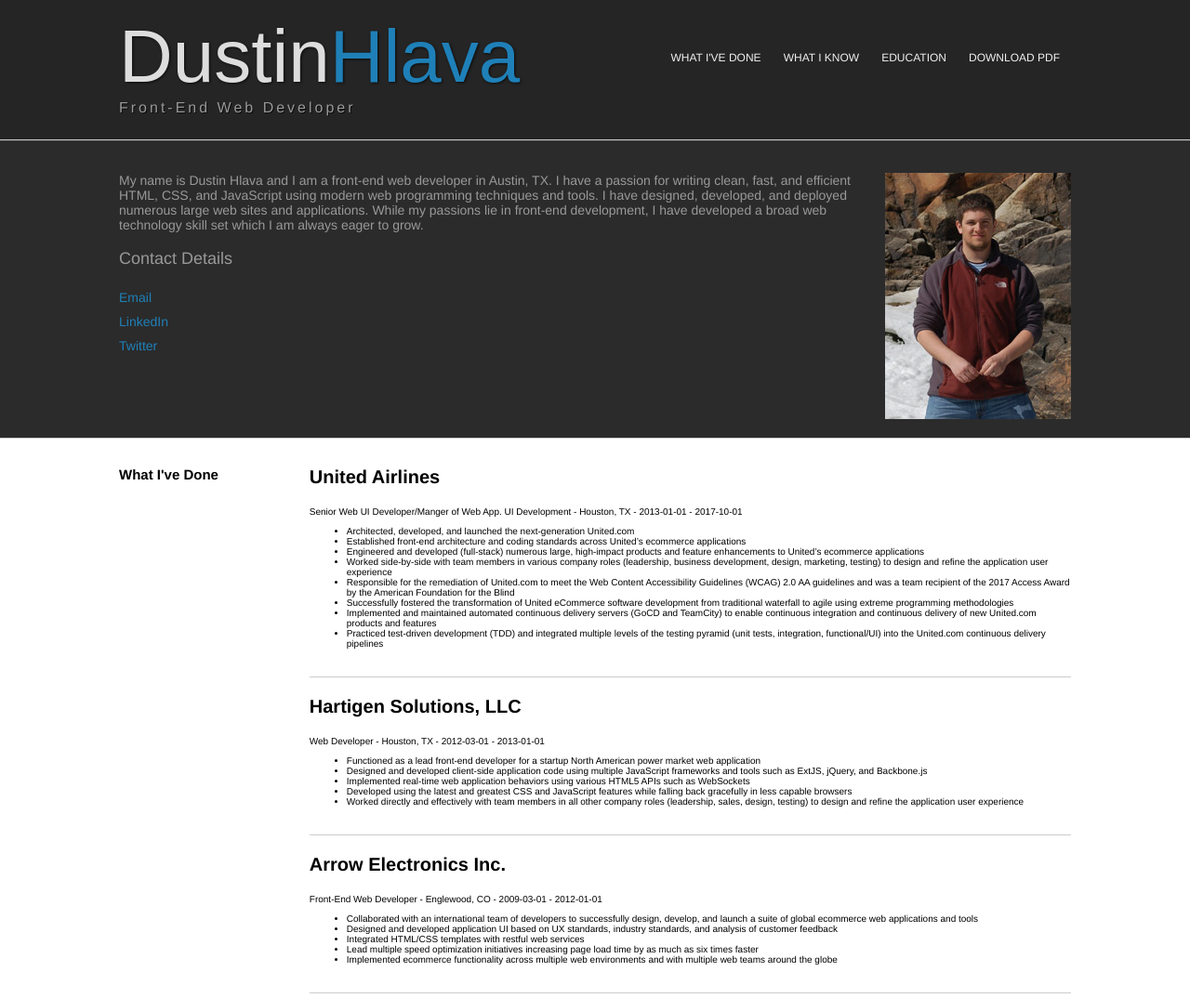
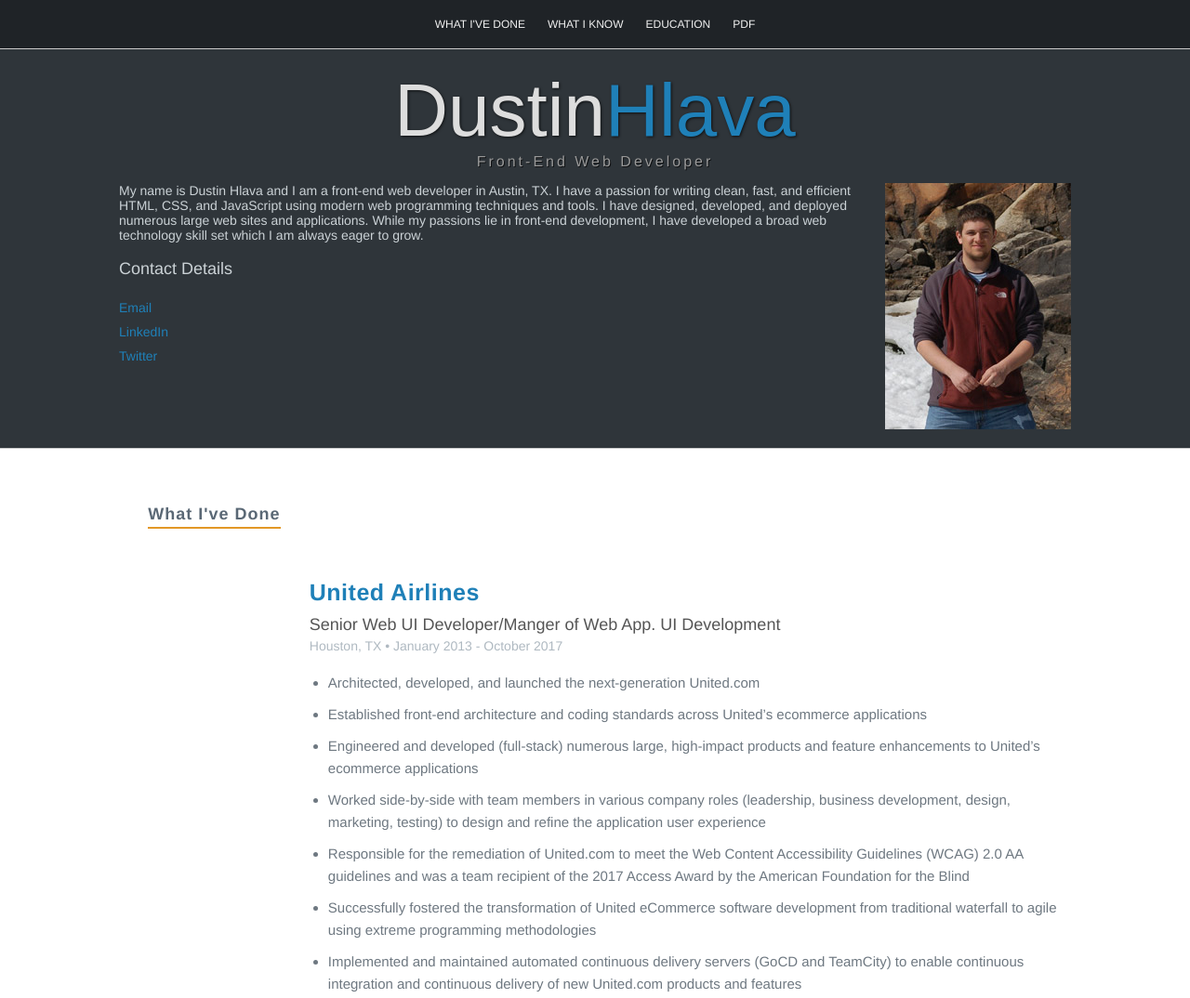
Before and after one commit to dhlava/portfolio, a React app: page / in a window 1280 px wide. Shown: the top 1074 px of the page at 93% size. Built offline with nearby package versions, Linux system fonts and the light colour scheme.

Commit message:
furthers style implementation, adds moment.js for date styling

```diff
--- a/package.json
+++ b/package.json
@@ -3,6 +3,7 @@
   "version": "0.1.0",
   "private": true,
   "dependencies": {
+    "moment": "^2.19.3",
     "normalize.css": "^7.0.0",
     "react": "^16.2.0",
     "react-dom": "^16.2.0",
--- a/src/components/Education.js
+++ b/src/components/Education.js
@@ -6,7 +6,7 @@
         return (
             <section className="page_section education_container">
                 <div className="content education_content">
-                    <h2 className="section_title">Education</h2>
+                    <h2 className="section_title"><span>Education</span></h2>
                     <div className="section_content">
                         {this.props.education.map((item, index) =>
                             <EducationItem key={index} item={item} />
--- a/src/components/EducationItem.js
+++ b/src/components/EducationItem.js
@@ -5,8 +5,10 @@
         return (
             <div className="resume_item education_item">
                 <h3>{this.props.item.institution}</h3>
-                {this.props.item.studyType} in {this.props.item.area} | {this.props.item.startDate} - {this.props.item.endDate}
-                {this.props.item.gpa}
+                <div className="item_details">
+                    {this.props.item.studyType} in {this.props.item.area} &bull; {this.props.item.startDate} - {this.props.item.endDate}
+                    {this.props.item.gpa}
+                </div>
             </div>
         );
     }
--- a/src/components/Experience.js
+++ b/src/components/Experience.js
@@ -6,7 +6,7 @@
         return (
             <section className="page_section experience_section">
                 <div className="content experience_content">
-                    <h2 className="section_title">What I've Done</h2>
+                    <h2 className="section_title"><span>What I've Done</span></h2>
                     <div className="section_content">
                         {this.props.work.map((item, index) =>
                             <ExperienceItem key={index} item={item} />
--- a/src/components/ExperienceItem.js
+++ b/src/components/ExperienceItem.js
@@ -1,10 +1,11 @@
 import React, { Component } from 'react';
+import Moment from 'moment';
 
 const HighlightList = (props) => {
     return (
-        <ul>
+        <ul className="highlight_list">
             {props.highlights.map((highlight,index) =>
-                <li key={index}>{highlight}</li>
+                <li key={index} className="highlight">{highlight}</li>
             )}
         </ul>
     );
@@ -15,8 +16,11 @@
     render() {
         return (
             <div className="resume_item experience_item">
-                <h3>{this.props.item.name}</h3>
-                {this.props.item.position} - {this.props.item.location} - {this.props.item.startDate} - {this.props.item.endDate}
+                <h3><a href={this.props.item.url}>{this.props.item.name}</a></h3>
+                <div className="item_details">
+                    <div className="item_details_title">{this.props.item.position}</div>
+                    {this.props.item.location} &bull; {Moment(this.props.item.startDate).format("MMMM YYYY")} - {Moment(this.props.item.endDate).format("MMMM YYYY")}
+                </div>
                 <HighlightList highlights={this.props.item.highlights} />
             </div>
         );
--- a/src/components/Header.js
+++ b/src/components/Header.js
@@ -1,5 +1,4 @@
 import React, { Component } from 'react';
-import Logo from './Logo';
 import Navigation from './Navigation';
 import './header.css';
 
@@ -8,7 +7,6 @@
         return (
             <header className="page_section header">
                 <div className="content header_content">
-                    <Logo name={this.props.basics.name} label={this.props.basics.label} />
                     <Navigation />
                 </div>
             </header>
--- a/src/components/Navigation.js
+++ b/src/components/Navigation.js
@@ -4,12 +4,12 @@
 class Navigation extends Component {
     render() {
         return (
-            <nav>
+            <nav className="main_navigation">
                 <ul>
                     <li><a href="#ipl_contact">What I've Done</a></li>
                     <li><a href="#ipl_contact">What I Know</a></li>
                     <li><a href="#ipl_contact">Education</a></li>
-                    <li><a href="Dustin_Hlava_Resume.pdf">Download PDF</a></li>
+                    <li><a href="Dustin_Hlava_Resume.pdf">PDF</a></li>
                 </ul>
             </nav>
         );
--- a/src/components/Personal.js
+++ b/src/components/Personal.js
@@ -1,5 +1,6 @@
 import React, { Component } from 'react';
 import SocialMedia from './SocialMedia';
+import Logo from './Logo';
 import './personal.css';
 
 
@@ -8,6 +9,7 @@
         return(
             <section className="page_section personal_container">
                 <div className="content personal_content">
+                    <Logo name={this.props.basics.name} label={this.props.basics.label} />
                     <div className="about_me">
                         <div className="portrait"></div>
                         <p>{this.props.basics.summary}</p>
--- a/src/components/Skills.js
+++ b/src/components/Skills.js
@@ -5,7 +5,7 @@
         return (
             <section className="page_section skills_container">
                 <div className="content skills_content">
-                    <h2 className="section_title">What I Know</h2>
+                    <h2 className="section_title"><span>What I Know</span></h2>
                     <div className="section_content">Skills go here</div>
                 </div>
             </section>
--- a/src/components/header.css
+++ b/src/components/header.css
@@ -1,5 +1,14 @@
 .header {
-    background-color: #252525;
-    padding: 15px 0 25px;
+    /* background-color: #252525; */
+    background-color:#1f2327;
+    padding: 0;
     border-top: none;
+    position:fixed;
+    width:100%;
 }
+
+@media only screen and (max-width: 720px) {
+    .header{
+        text-align: center;
+    }
+}
--- a/src/components/logo.css
+++ b/src/components/logo.css
@@ -1,5 +1,5 @@
-.logo {
-    float: left;
+.logo{
+  text-align: center;
 }
 
 .logo h1 {
@@ -16,7 +16,7 @@
 
 .logo h2 {
   color: #999;
-    font-size: 1.6rem;
+  font-size: 1.4rem;
   letter-spacing: 3px;
   text-shadow: 1px 1px 0 rgba(0, 0, 0, 0.7);
   margin: 0;
@@ -24,14 +24,8 @@
   transition: all 0.5s;
 }
 
-  @media only screen and (max-width: 720px) {
-    .logo {
-      float: none;
-    }
-    .logo h1 {
-      font-size: 5rem;
-    }
+@media only screen and (min-width: 720px) {
   .logo h2 {
-      font-size: 1.4rem;
+    font-size: 1.6rem;
   }
 }
--- a/src/components/navigation.css
+++ b/src/components/navigation.css
@@ -1,38 +1,29 @@
-nav ul {
-    overflow: auto;
+.main_navigation ul {
     text-transform: uppercase;
-    float: right;
-    padding: 0px;
-    margin: 35px 0 0 0;
+    padding:0;
+    margin:0;
+    text-align:center;
 }
 
-  nav li {
+.main_navigation li {
   display: inline-block;
   list-style-type: none;
 }
 
-  nav li a,
-  nav li a:visited {
-    padding: 0px 12px;
+.main_navigation li a,
+.main_navigation li a:visited {
+  padding: 20px 12px;
   color: #f0f0f0;
   text-decoration: none;
   display: block;
-    font-size: 12px;
+  font-size: 1.2rem;
   font-weight: 400;
-    line-height: 24px;
+  line-height: 1;
 }
 
-  nav li a:hover {
-    color: #269de2;
+.main_navigation li a:hover {
+  background-color: #269de2;
 }
 
 @media only screen and (max-width: 720px) {
-    nav {
-      text-align: center;
 }
-    nav ul {
-      float: none;
-      clear: both;
-      margin-top: 20px;
-    }
-  }
--- a/src/components/personal.css
+++ b/src/components/personal.css
@@ -1,13 +1,15 @@
 .personal_container {
-  background-color:#2b2b2b;
-  padding: 20px 10px;
+  /* background-color:#2b2b2b; */
+  background-color:#2f353a;
+  padding: 72px 10px 20px 10px;
   font-size: 1.4rem;
   font-weight:300;
   border-top: 1px solid #434343;
 }
 
 .personal_content {
-  color: #999;
+  /* color: #999; */
+  color: #cbd2d6;
 }
 
 .personal_container h3 {
@@ -20,7 +22,7 @@
   width:100px;
   background: url(../images/portrait.jpg) -49px -15px;
   border-radius: 100%;
-  margin:0 auto;
+  margin:30px auto;
 }
 
 .about_me{
--- a/src/containers/App.css
+++ b/src/containers/App.css
@@ -21,7 +21,7 @@
 .page_section {
   overflow: hidden;
   clear: both;
-  padding:30px 20px;
+  padding:60px 20px;
   border-bottom:1px solid #ccc;
 }
 
@@ -30,14 +30,38 @@
   max-width:1024px;
 }
 
+.section_content{
+  margin-top:80px;
+}
+
 .section_title{
-  margin:0;
+  margin: 0 0 30px 0;
+  font-size: 1.8rem;
+  font-weight: 600;
+  letter-spacing: .1rem;
+  text-align: center;
+  /* color: #6E7881; */
+  color:#5a6875;
+}
+
+.section_title span{
+  /* border-bottom:3px solid #269de2; */
+  border-bottom:2px solid #e29726;
+  padding-bottom:4px;
 }
 
 .resume_item{
-  border-bottom: 1px solid #ccc;
-  margin: 0 0 20px 0;
-  padding: 0 0 20px 0;
+  border-top: 1px solid #ccc;
+  margin: 40px 0 0 0;
+  padding: 40px 0 0 0;
+  font-size:1.5rem;
+  font-weight:300;
+}
+
+.resume_item:first-child{
+  margin-top:0;
+  padding-top:0;
+  border-top:0;
 }
 
 .resume_item:last-child{
@@ -45,9 +69,43 @@
 }
 
 .resume_item h3{
-  margin:0 0 20px 0;
-  font-size:2rem;
+  margin: 0 0 10px 0;
+  font-size: 2.5rem;
+  color: #555;
+  font-weight: 600;
+  letter-spacing: .05rem;
 }
+
+.resume_item .item_details{
+  font-weight: 300;
+  font-size:1.4rem;
+  color:#afb9c1;
+}
+
+.resume_item .item_details .item_details_title{
+  display:block;
+  font-size:1.8rem;
+  color: #555;
+  margin-bottom:4px;
+}
+
+.highlight_list{
+  color: #6e7881;
+  font-weight: 300;
+  line-height: 24px;
+  padding:0 0 0 20px;
+  margin:20px 0 0 0;
+}
+
+.highlight_list .highlight{
+  margin-bottom:10px;
+}
+
+.highlight_list .highlight:last-child{
+  margin-bottom:0;
+}
+
+
 
 @media only screen and (min-width: 720px) {
   .section_content,
```
Also changed, not shown: 1 other file. Lines whose indentation alone changed are shown as unchanged.
